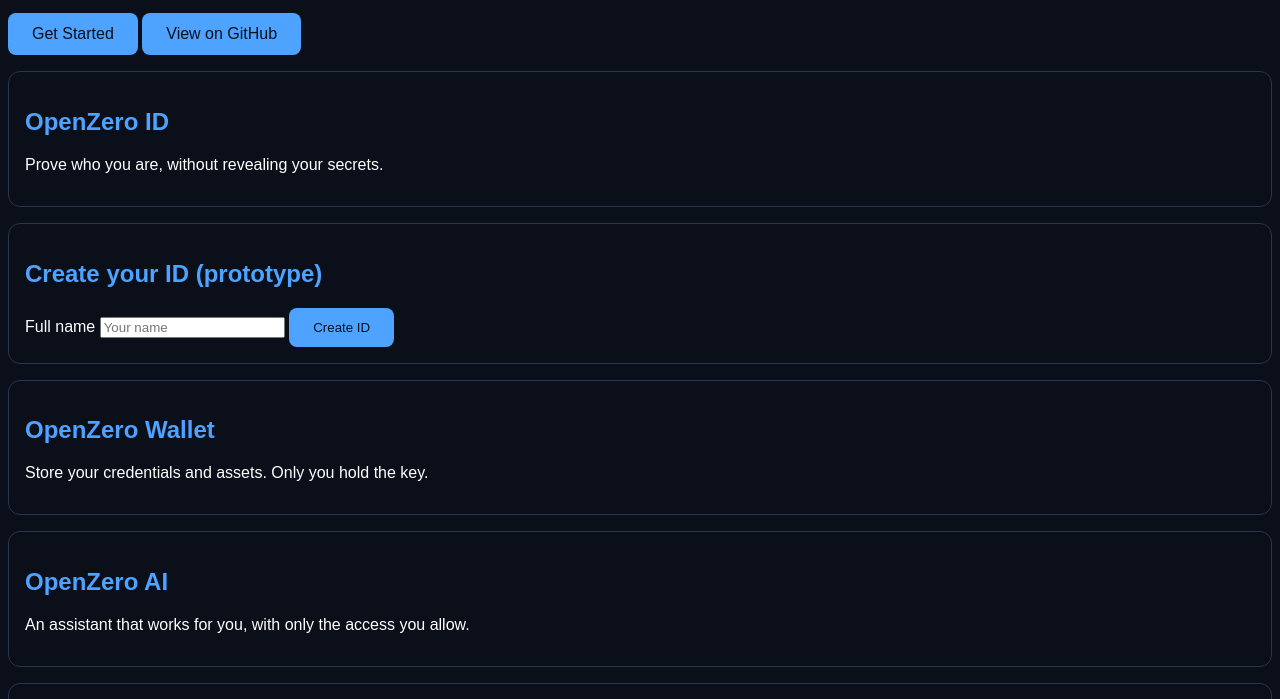
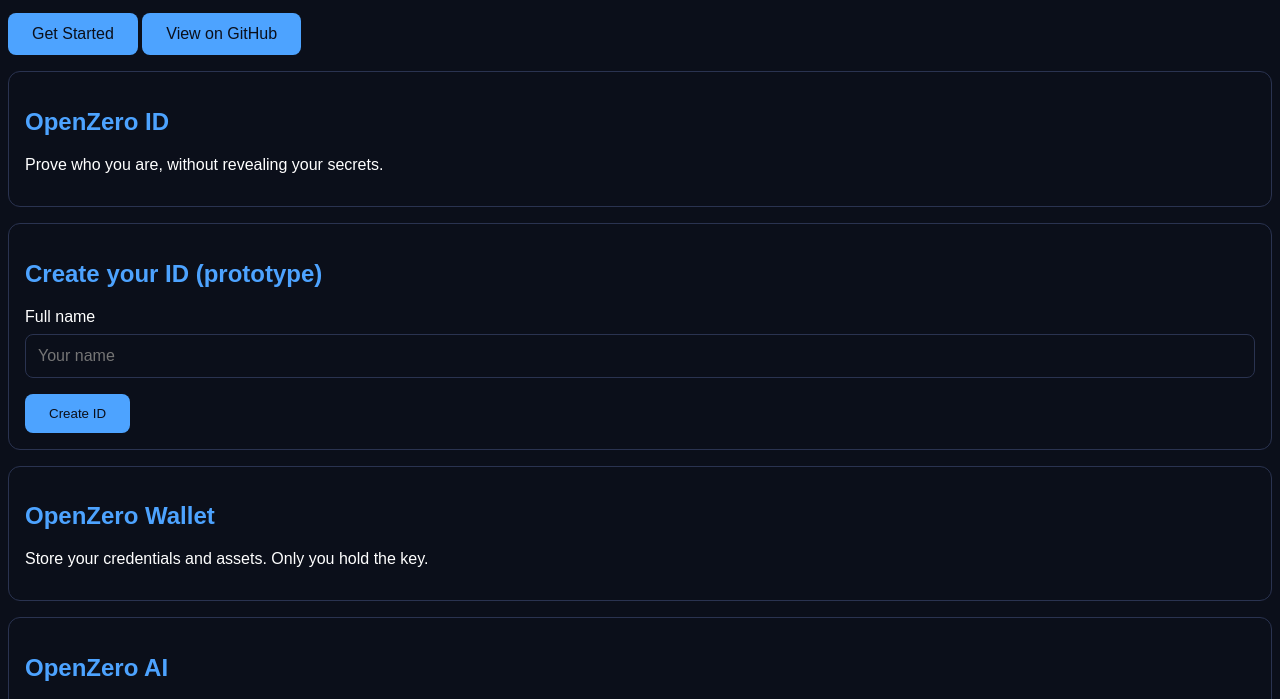
Before and after one commit to BuhariAliyuAI/openzero, a plain HTML site: page index.html in a window 1280 px wide. Shown: the part 101-800 px from the top of the page. Drawn offline with Linux system fonts and the light colour scheme.

Commit message:
Style the ID form

```diff
--- a/index.html
+++ b/index.html
@@ -32,6 +32,21 @@
          font-size: 14px;
          margin: 24px 0;
       }
+      label {
+  display: block;
+  margin-bottom: 8px;
+}
+input {
+  width: 100%;
+  box-sizing: border-box;
+  padding: 12px;
+  margin-bottom: 16px;
+  background-color: #0b0f1a;
+  color: #ffffff;
+  border: 1px solid #2a3350;
+  border-radius: 8px;
+  font-size: 16px;
+}
     </style>
   </head>
   <body>
```
